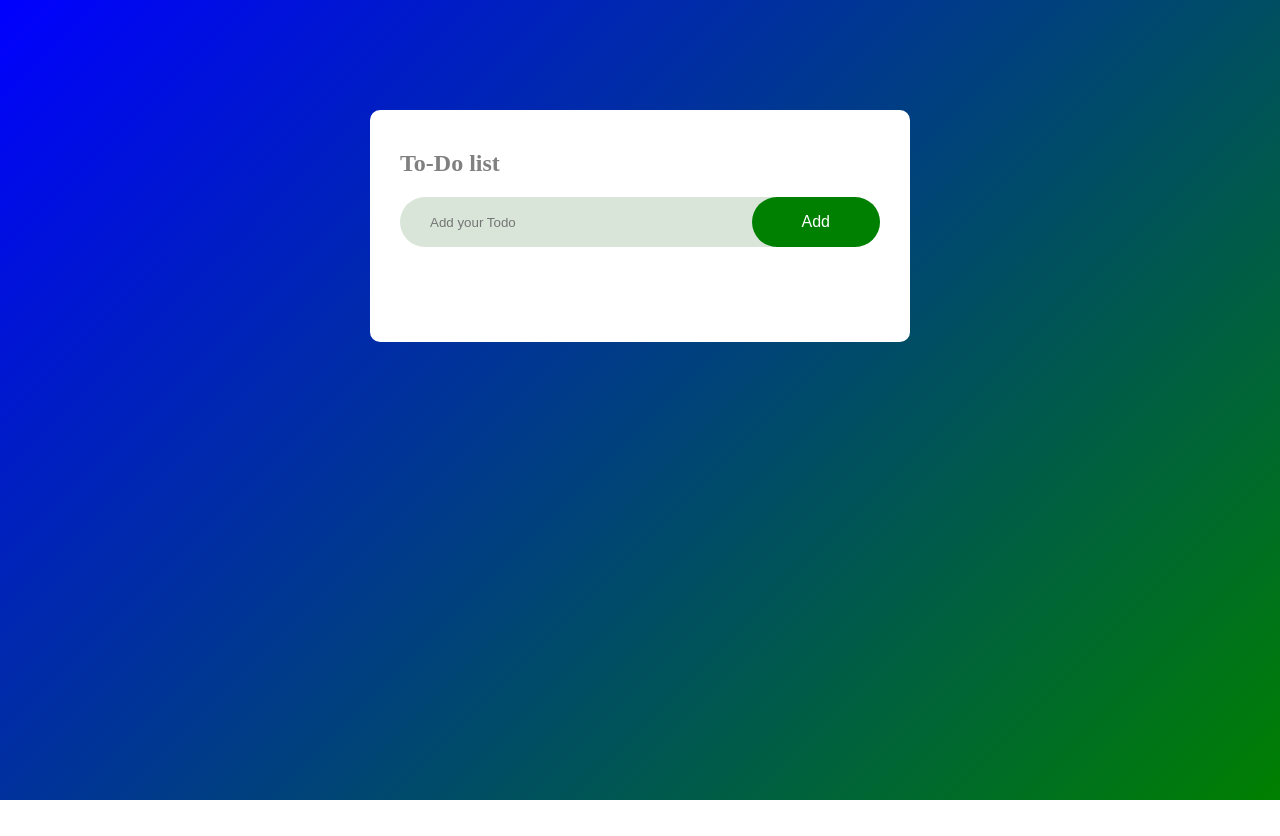
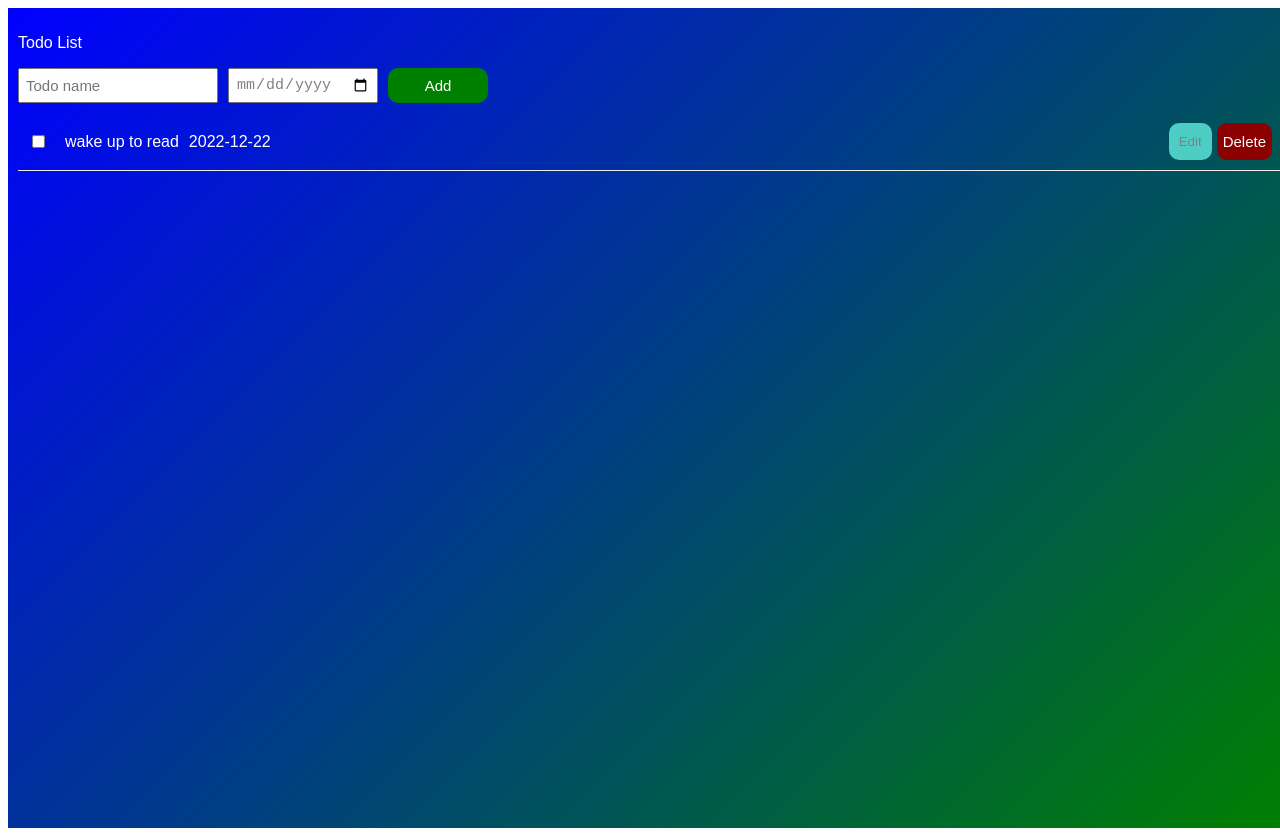
Before and after one commit to imammubarak/To-Do-List, a plain HTML site: page index.html in a window 1280 px wide. Before the commit the page ends 800 px from the top, so only its background shows below. Drawn offline with Linux system fonts and the light colour scheme.

Commit message:
update To-D0-List task

```diff
--- a/index.html
+++ b/index.html
@@ -3,23 +3,24 @@
 <head>
   <meta charset="UTF-8">
   <meta name="viewport" content="width=device-width, initial-scale=1.0">
-  <title>To-do-list</title>
+  <title>Todo List</title>
   <link rel="stylesheet" href="./styles.css">
 </head>
 <body>
   <div class="container">
-      <div class="todo">
-        <h2>To-Do list</h2>
-        <div class="row">
-          <input class="input-box" type="text" id="input-box" placeholder="Add your Todo">
-          <button onclick="AddTask()">Add</button>
-        </div>
-        <ul id="list-container">
-          <!-- <li>Task 1</li> -->
-        </ul>
-      </div>
-  </div>
+  <p>Todo List</p>
+    <div class="todo-input-grid">
+    <input type="text"
+    placeholder="Todo name"
+    class="js-name-input name-input">
+    <input type="date" class="js-due-date-input due-date-input">
+    <button onclick="
+    AddTodo();
+    " class="add-todo-button">Add</button>
+    </div>
 
-<script src="./index.js"></script>
+  <div class="js-todo-list todo-grid"></div>
+</div>
+  <script src="./index.js"></script>
 </body>
 </html>
--- a/index.js
+++ b/index.js
@@ -1,15 +1,106 @@
-const inputBox = document.getElementById('input-box');
-const listContainer = document.getElementById('list-container');
+const todoList = [{
+  name: 'wake up to read',
+  dueDate: '2022-12-22',
+  completed: false
+}];
 
-function AddTask(){
-  if (inputBox.value === ''){
-    alert('You must input Something');
-  }
-  else {
-    let li = document.createElement('li');
-    li.innerHTML = inputBox.value;
-    listContainer.appendChild(li);
-    inputBox.value = '';
+renderTodoList();
+
+function renderTodoList() {
+  let todoListHTML = '';
+
+  for (let i = 0; i < todoList.length; i++) {
+    const todoObject = todoList[i];
+    const { name, dueDate, completed } = todoObject;
+
+    const html = `
+      <div class="todo-item ${completed ? 'completed' : ''}">
+        <input type="checkbox"
+          ${completed ? 'checked' : ''}
+          onchange="toggleTodo(${i})"
+          class="todo-checkbox">
+
+        <div class="todo-content">
+          ${i === todoObject.editIndex ? `
+            <input type="text" value="${name}" class="edit-input" id="edit-input-${i}">
+            <input type="date" value="${dueDate}" class="edit-date-input" id="edit-date-input-${i}">
+            <button onclick="saveTodo(${i})" class="save-button">Save</button>
+          ` : `
+            <div>${name}</div>
+            <div>${dueDate}</div>
+          `}
+        </div>
+
+        <div class="todo-actions">
+          ${i === todoObject.editIndex ? '' : `
+            <button onclick="editTodo(${i})" class="edit-button">Edit</button>
+          `}
+          <button onclick="deleteTodo(${i})" class="delete-todo-button">Delete</button>
+        </div>
+      </div>
+    `;
+    todoListHTML += html;
   }
 
+  document.querySelector('.js-todo-list').innerHTML = todoListHTML;
 }
+
+function AddTodo() {
+  const inputElement = document.querySelector('.js-name-input');
+  const name = inputElement.value.trim();
+
+  if (!name) {
+    alert('You must add todo item')
+    return;
+  };
+
+  const dateInputElement = document.querySelector('.js-due-date-input');
+  const dueDate = dateInputElement.value;
+
+  todoList.push({
+    name: name,
+    dueDate: dueDate,
+    completed: false,
+    editIndex: -1
+  });
+
+  inputElement.value = '';
+  dateInputElement.value = '';
+  renderTodoList();
+}
+
+function deleteTodo(index) {
+  todoList.splice(index, 1);
+  renderTodoList();
+}
+
+function editTodo(index) {
+
+  todoList.forEach(item => item.editIndex = -1);
+
+
+  todoList[index].editIndex = index;
+  renderTodoList();
+
+  setTimeout(() => {
+    const editInput = document.getElementById(`edit-input-${index}`);
+    if (editInput) editInput.focus();
+  }, 0);
+}
+
+function saveTodo(i) {
+  const nameInput = document.getElementById(`edit-input-${i}`);
+  const dateInput = document.getElementById(`edit-date-input-${i}`);
+
+  if (nameInput && dateInput) {
+    todoList[i].name = nameInput.value.trim();
+    todoList[i].dueDate = dateInput.value;
+    todoList[i].editIndex = -1;
+    renderTodoList();
+  }
+}
+
+function toggleTodo(i) {
+  todoList[i].completed = !todoList[i].completed;
+  renderTodoList();
+}
--- a/styles.css
+++ b/styles.css
@@ -1,7 +1,8 @@
-*{
-  margin: 0;
-  padding: 0;
-  box-sizing: border-box;
+
+body{
+  font-family: arial;
+  color: white;
+  font-size: 1em;
 }
 .container{
   width: 100%;
@@ -9,51 +10,90 @@
   background: linear-gradient(135deg, blue, green);
   padding: 10px;
 }
-.todo{
-  width: 100%;
-  max-width: 540px;
-  background: white;
-  margin: 100px auto 20px;
-  padding: 40px 30px 70px;
+.todo-input-grid{
+  display: grid;
+  grid-template-columns: 200px 150px 100px;
+  column-gap: 10px;
+  row-gap: 10px;
+  align-items: center
+}
+
+.todo-input-grid{
+  margin-bottom: 10px;
+  align-items: stretch;
+}
+.name-input, .due-date-input{
+  font-size: 15px;
+  padding: 6px;
+  color: grey;
+}
+.add-todo-button{
+  background-color: green;
+  color: white;
+  border: none;
+  font-size: 15px;
+  cursor: pointer;
   border-radius: 10px;
 }
-.todo h2{
-  color: grey;
+
+.delete-todo-button{
+  background-color: darkred;
+  color: white;
+  border: none;
+  font-size: 15px;
+  cursor: pointer;
+  padding-top: 10px;
+  padding-bottom: 10px;
+  border-radius: 10px;
+}
+.todo-item.completed {
+  opacity: 0.7;
+}
+.todo-item.completed .todo-content div {
+  text-decoration: line-through;
+  color: #888;
+}
+
+.todo-checkbox {
+  margin-right: 10px;
+}
+
+
+.todo-item {
   display: flex;
   align-items: center;
-  margin-bottom: 20px;
+  padding: 10px;
+  border-bottom: 1px solid #eee;
+  gap: 10px;
 }
-.row{
+
+.edit-input, .edit-date-input {
+  padding: 5px;
+  margin-right: 5px;
+}
+
+.todo-content {
+  flex-grow: 1;
   display: flex;
-  align-items: center;
-  justify-content: space-between;
-  background: rgb(216, 229, 216);
-  border-radius: 30px;
-  padding-left: 20px;
-  margin-bottom: 25px;
+  gap: 10px;
 }
-input{
-  flex: 1;
+
+.todo-actions {
+  display: flex;
+  gap: 5px;
+}
+
+.edit-button {
+  background-color: #4ecdc4;
+  color: grey;
   border: none;
-  outline: none;
-  background: transparent;
-  padding:10px ;
-  font-weight: 14px;
+  padding: 10px;
+  border-radius: 10px;
 }
-button{
+.save-button {
+  background-color: #48c774;
+  color: white;
   border: none;
-  outline: none;
-  padding: 16px 50px;
-  background:green ;
-  color: white;
-  font-size:16px ;
-  cursor: pointer;
-  border-radius: 40px;
+  padding: 10px;
+  border-radius: 10px;
 }
-ul li{
-  list-style: none;
-  font-size: 17px;
-  padding: 12px 8px 12px 50px;
-  user-select: none;
-  cursor: pointer;
-}
```
